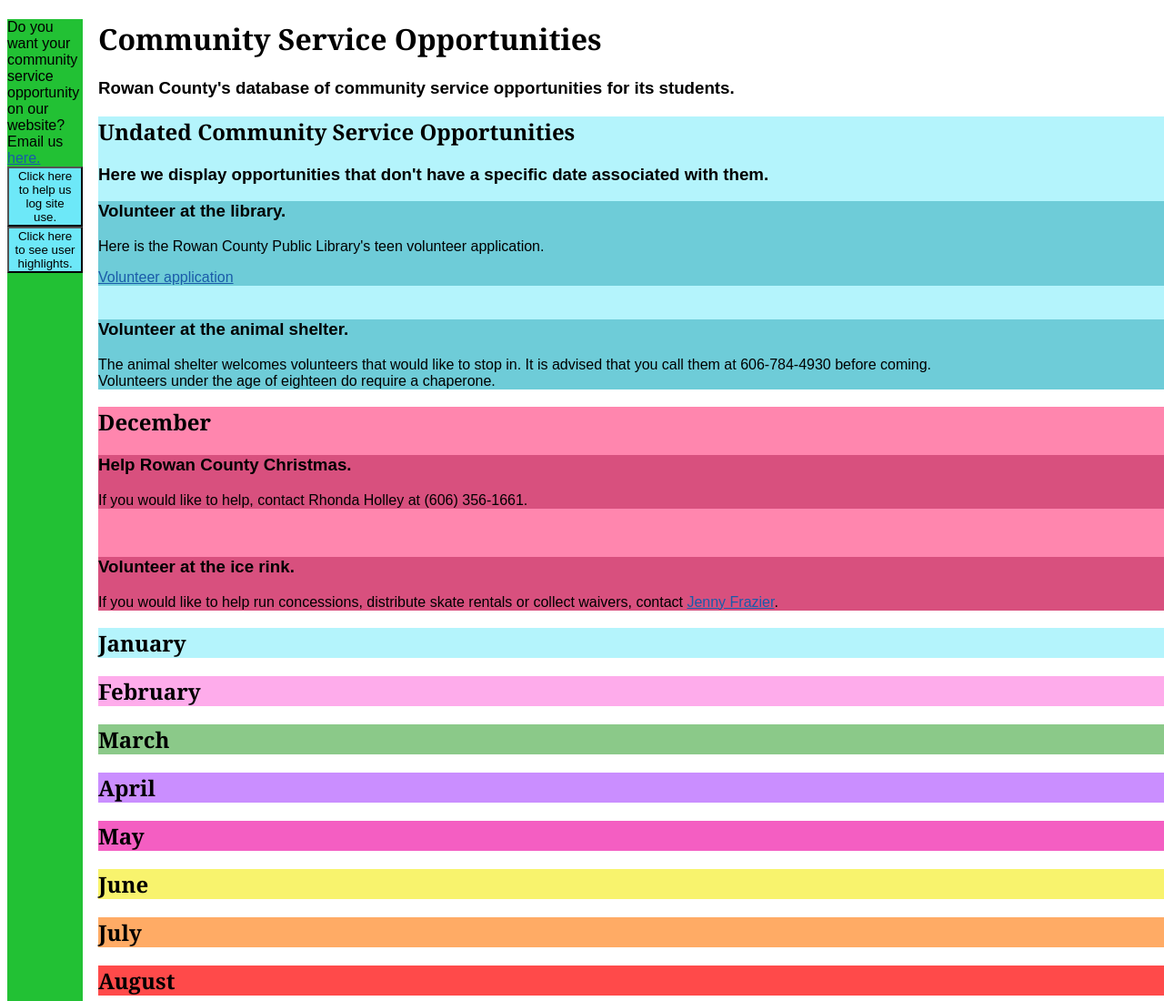
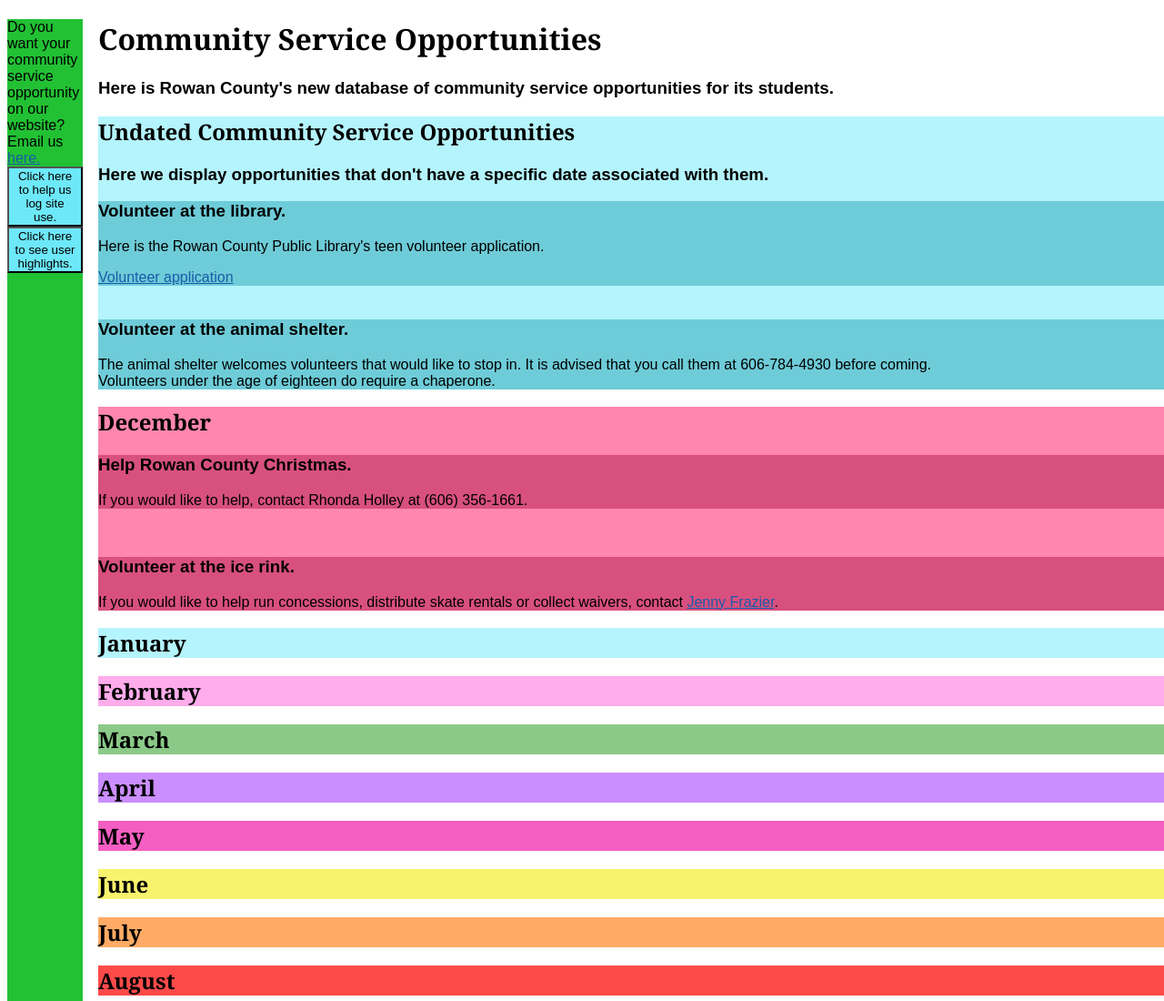
Before and after one commit to brodykisntarobot/brodykisntarobot.github.io, a plain HTML site: page index.html in a window 1280 px wide. Shown: the top 1100 px of the page at 91% size. Drawn offline with Linux system fonts and the light colour scheme.

Commit message:
Update index.html

```diff
--- a/index.html
+++ b/index.html
@@ -131,7 +131,7 @@ Email us <a href="mailto:brody.kidd@stu.rowan.kyschools.us?subject=Community Ser
 </div>
 <div id="title">
 <h1 class="bodyContent monthTitle">Community Service Opportunities</h1>
-<h3 class="bodyContent">Rowan County's database of community service opportunities for its students.</h3>
+<h3 class="bodyContent">Here is Rowan County's new database of community service opportunities for its students.</h3>
 </div>
 <div id="undatedOpportunities" class="bodyContent">
     <h2 class="monthTitle">Undated Community Service Opportunities</h2>
```
